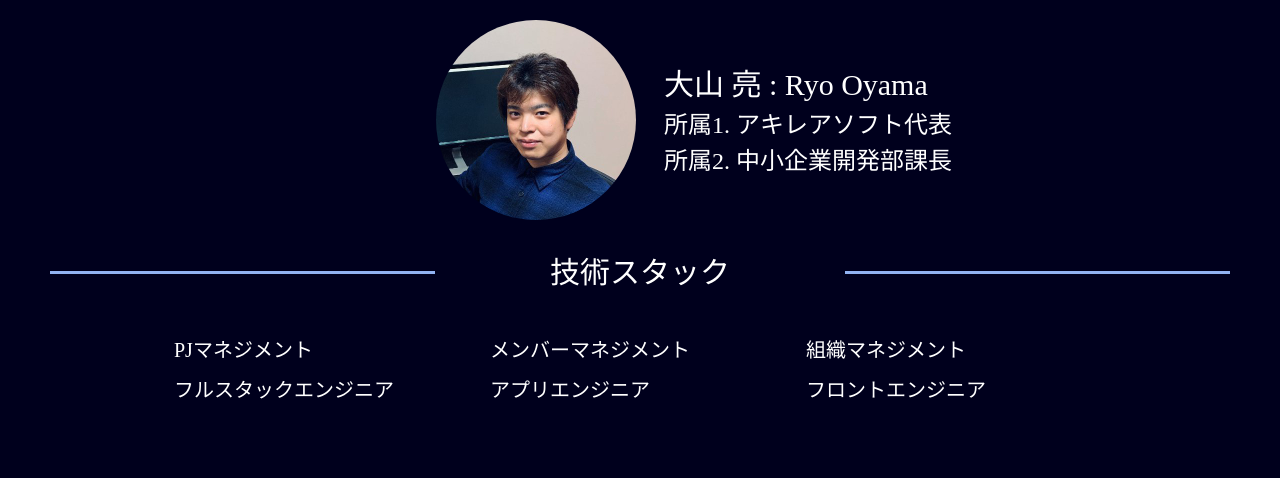
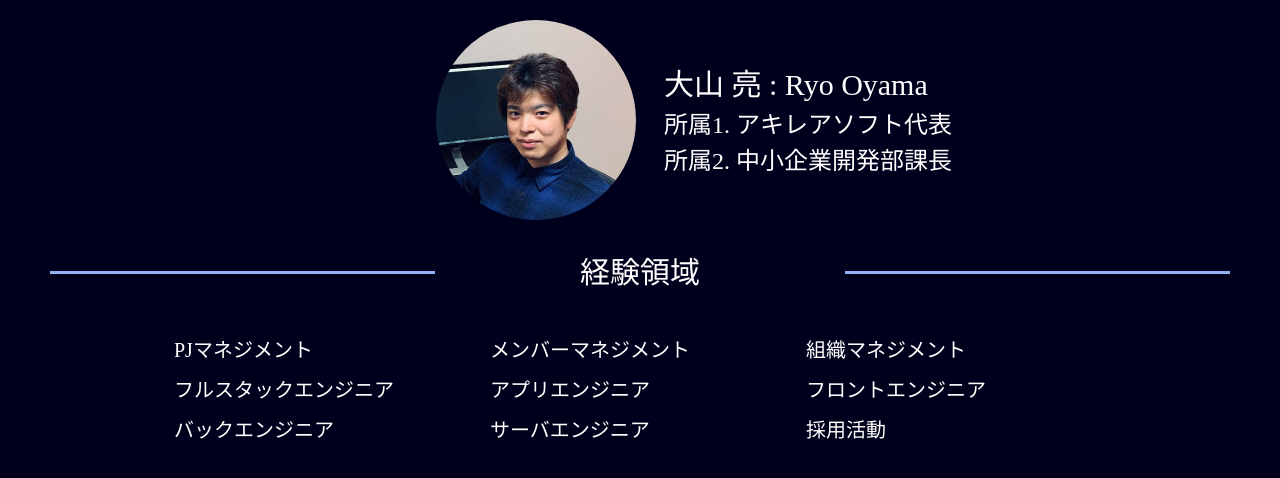
Before and after one commit to achilleasoft-ryo-oyama/achilleasoft-ryo-oyama.github.io, a React app: page / in a window 1280 px wide. Shown: the top 478 px of the page. Built offline with nearby package versions, Linux system fonts and the light colour scheme; a web font is replaced by a local one.

Commit message:
change text & add skill info

```diff
--- /dev/null
+++ b/src/assets/HeadlineTitles.tsx
@@ -0,0 +1,7 @@
+export const HEADLINE_TITLES: string[] = [
+	"経験領域",
+	"活動ログ",
+	"自己PR",
+	"経験言語・環境",
+	"職務内容",
+];
--- a/src/assets/SkillData.tsx
+++ b/src/assets/SkillData.tsx
@@ -15,4 +15,9 @@ export const SKILL_CONTENTS: SkillContentLine[] = [
 		secondContent: "アプリエンジニア",
 		thirdContent: "フロントエンジニア",
 	},
+	{
+		firstContent: "バックエンジニア",
+		secondContent: "サーバエンジニア",
+		thirdContent: "採用活動",
+	},
 ];
--- /dev/null
+++ b/src/components/headlineTitle.tsx
@@ -0,0 +1,32 @@
+import React from "react";
+import { Grid, GridItem, Text } from "@chakra-ui/react";
+
+export const headlineTitle = (title: string) => {
+	return (
+		<Grid
+			templateColumns={{ md: "repeat(3, 1fr)", sm: "1fr" }}
+			templateRows={{ md: "1fr", sm: "repeat(3, 1fr)" }}
+			gap={3}
+			marginX="50px"
+			marginY="30px"
+		>
+			<GridItem
+				justifyItems={{ base: "center", md: "end" }}
+				alignSelf="center"
+				display="grid"
+				h={"3px"}
+				backgroundColor="#91B2F2"
+			/>
+			<GridItem justifyItems={"center"} display="grid">
+				<Text fontSize={{ base: "xl", md: "2xl", lg: "3xl" }}>{title}</Text>
+			</GridItem>
+			<GridItem
+				justifyItems={{ base: "center", md: "start" }}
+				alignSelf="center"
+				display="grid"
+				h={"3px"}
+				backgroundColor="#91B2F2"
+			/>
+		</Grid>
+	);
+};
--- /dev/null
+++ b/src/components/skillContentsArea.tsx
@@ -0,0 +1,36 @@
+import React from "react";
+import { Flex, Grid, GridItem, Text } from "@chakra-ui/react";
+import { SkillContentLine } from "../assets/SkillData";
+
+export const skillContentsArea = (contents: SkillContentLine) => {
+	return (
+		<Flex
+			justifyContent={"center"}
+			marginStart={{ base: "0%", md: "10%", lg: "10%" }}
+			marginEnd={{ base: "0%", md: "10%", lg: "10%" }}
+		>
+			<Grid
+				templateColumns={{ md: "repeat(3, 1fr)", sm: "1fr" }}
+				templateRows={{ md: "1fr", sm: "repeat(3, 1fr)" }}
+				gap={4}
+				marginTop="10px"
+			>
+				<GridItem w={{ base: "200px", md: "250px", lg: "300px" }}>
+					<Text fontSize={{ base: "md", md: "lg", lg: "xl" }}>
+						{contents.firstContent}
+					</Text>
+				</GridItem>
+				<GridItem w={{ base: "200px", md: "250px", lg: "300px" }}>
+					<Text fontSize={{ base: "md", md: "lg", lg: "xl" }}>
+						{contents.secondContent}
+					</Text>
+				</GridItem>
+				<GridItem w={{ base: "200px", md: "250px", lg: "300px" }}>
+					<Text fontSize={{ base: "md", md: "lg", lg: "xl" }}>
+						{contents.thirdContent}
+					</Text>
+				</GridItem>
+			</Grid>
+		</Flex>
+	);
+};
--- a/src/pages/Top.tsx
+++ b/src/pages/Top.tsx
@@ -1,16 +1,19 @@
 import React from "react";
 import { Box, Flex, Grid, GridItem, Image, Text } from "@chakra-ui/react";
-import { SkillContentLine, SKILL_CONTENTS } from "../assets/SkillData";
+import { HEADLINE_TITLES } from "../assets/HeadlineTitles";
+import { SKILL_CONTENTS } from "../assets/SkillData";
+import { headlineTitle } from "../components/headlineTitle";
+import { skillContentsArea } from "../components/skillContentsArea";
 
 const Top = () => {
-	const HEADLINE_TITLE: string = "技術スタック";
 	return (
 		<html>
 			<head></head>
 			<body>
-				{baseInfo()} {headlineTitle(HEADLINE_TITLE)}{" "}
-				{contentsData(SKILL_CONTENTS[0])}
-				{contentsData(SKILL_CONTENTS[1])}
+				{baseInfo()} {headlineTitle(HEADLINE_TITLES[0])}
+				{skillContentsArea(SKILL_CONTENTS[0])}
+				{skillContentsArea(SKILL_CONTENTS[1])}
+				{skillContentsArea(SKILL_CONTENTS[2])}
 			</body>
 		</html>
 	);
@@ -70,67 +73,4 @@ const baseInfo = () => {
 	);
 };
 
-const headlineTitle = (title: string) => {
-	return (
-		<Grid
-			templateColumns={{ md: "repeat(3, 1fr)", sm: "1fr" }}
-			templateRows={{ md: "1fr", sm: "repeat(3, 1fr)" }}
-			gap={3}
-			marginX="50px"
-			marginY="30px"
-		>
-			<GridItem
-				justifyItems={{ base: "center", md: "end" }}
-				alignSelf="center"
-				display="grid"
-				h={"3px"}
-				backgroundColor="#91B2F2"
-			/>
-			<GridItem justifyItems={"center"} display="grid">
-				<Text fontSize={{ base: "xl", md: "2xl", lg: "3xl" }}>{title}</Text>
-			</GridItem>
-			<GridItem
-				justifyItems={{ base: "center", md: "start" }}
-				alignSelf="center"
-				display="grid"
-				h={"3px"}
-				backgroundColor="#91B2F2"
-			/>
-		</Grid>
-	);
-};
-
-const contentsData = (contents: SkillContentLine) => {
-	return (
-		<Flex
-			justifyContent={"center"}
-			marginStart={{ base: "0%", md: "10%", lg: "10%" }}
-			marginEnd={{ base: "0%", md: "10%", lg: "10%" }}
-		>
-			<Grid
-				templateColumns={{ md: "repeat(3, 1fr)", sm: "1fr" }}
-				templateRows={{ md: "1fr", sm: "repeat(3, 1fr)" }}
-				gap={4}
-				marginTop="10px"
-			>
-				<GridItem w={{ base: "200px", md: "250px", lg: "300px" }}>
-					<Text fontSize={{ base: "md", md: "lg", lg: "xl" }}>
-						{contents.firstContent}
-					</Text>
-				</GridItem>
-				<GridItem w={{ base: "200px", md: "250px", lg: "300px" }}>
-					<Text fontSize={{ base: "md", md: "lg", lg: "xl" }}>
-						{contents.secondContent}
-					</Text>
-				</GridItem>
-				<GridItem w={{ base: "200px", md: "250px", lg: "300px" }}>
-					<Text fontSize={{ base: "md", md: "lg", lg: "xl" }}>
-						{contents.thirdContent}
-					</Text>
-				</GridItem>
-			</Grid>
-		</Flex>
-	);
-};
-
 export default Top;
```
Also changed, not shown: 7 other files (tests, documents, lock files or other folders).
